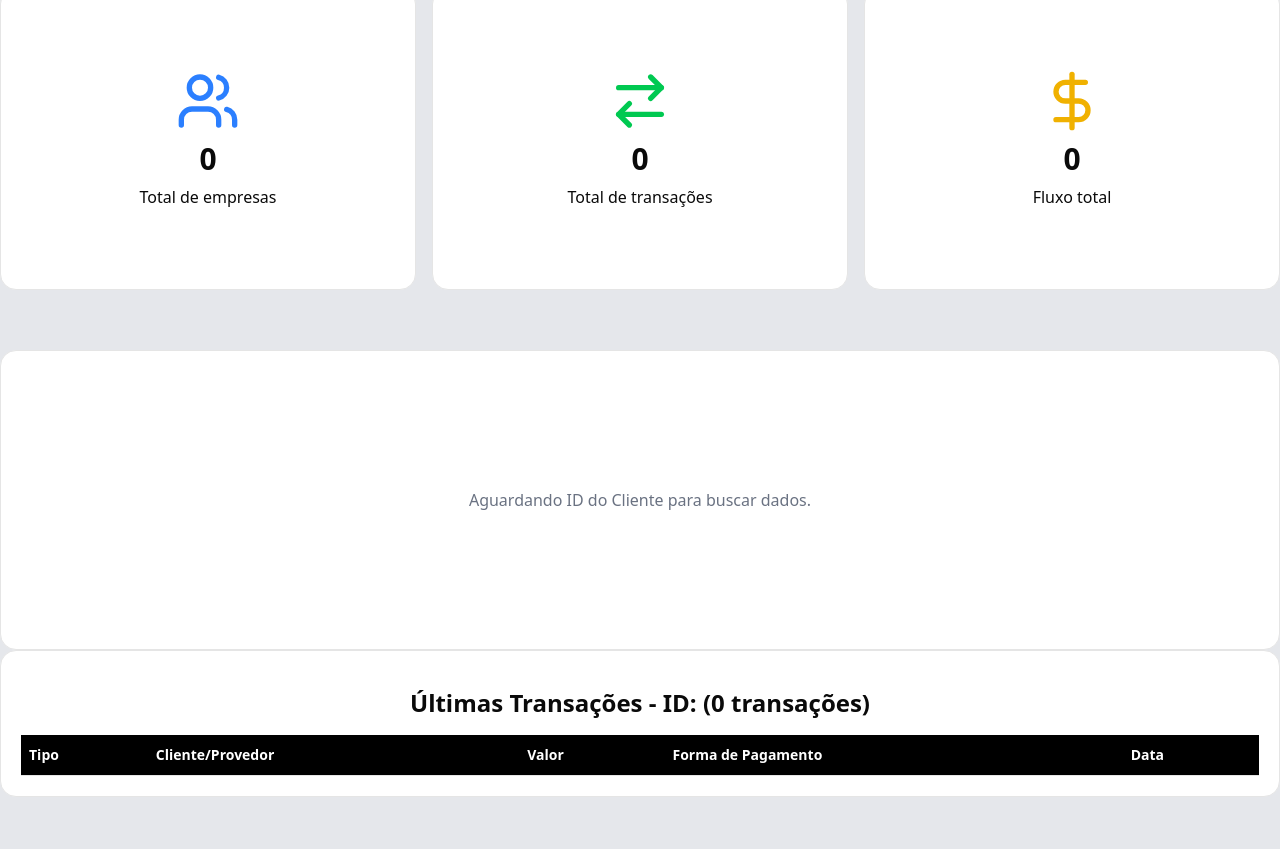
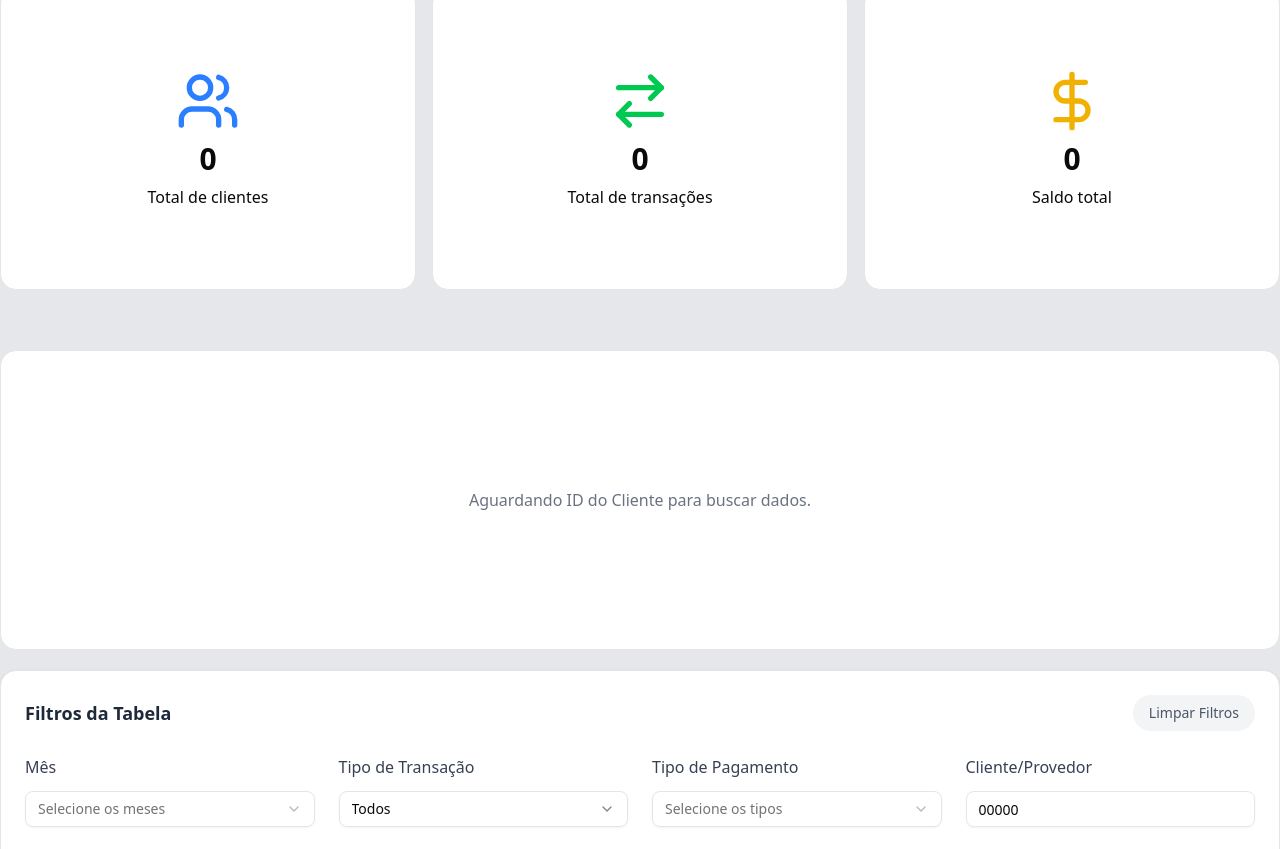
Before and after one commit to GuilhermeMViana/santander-challenge-front-end, a Next.js app: page /transacoes in a window 1280 px wide. Shown: the part 331-1180 px from the top of the page. Built offline with nearby package versions, Linux system fonts and the light colour scheme.

Commit message:
fix(page-transactions): Fixing the transactions table to only fetch the passed id in each page.

```diff
--- a/src/app/cnae/page.tsx
+++ b/src/app/cnae/page.tsx
@@ -11,7 +11,7 @@ export default function CNAE() {
                     <PieCharts />
                 </div>
                 <div className="w-full xl:w-1/2">
-                    <TransactionsTable title="Últimas transações" />
+                    <TransactionsTable title="Últimas transações" queryParams={{ id: '' }} />
                 </div>
             </div>
         </div>
--- a/src/app/transacoes/cards.tsx
+++ b/src/app/transacoes/company-cards.tsx
@@ -54,13 +54,13 @@ export function CompanyCards() {
     return (
         <div className="grid grid-cols-1 sm:grid-cols-3 gap-4 mb-8 lg:mb-15">
             <Card icon={<Users size={64} className="text-blue-500 sm:w-16 sm:h-16" />} price={cardData.companies}>
-                <p className="text-sm sm:text-base">Total de empresas</p>
+                <p className="text-sm sm:text-base">Total de clientes</p>
             </Card>
             <Card icon={<ArrowRightLeft size={64} className="text-green-500 sm:w-16 sm:h-16" />} price={cardData.transactions}>
                 <p className="text-sm sm:text-base">Total de transações</p>
             </Card>
             <Card icon={<DollarSign size={64} className="text-yellow-500 sm:w-16 sm:h-16" />} price={cardData.total}>
-                <p className="text-sm sm:text-base">Fluxo total</p>
+                <p className="text-sm sm:text-base">Saldo total</p>
             </Card>
         </div>
     );
--- /dev/null
+++ b/src/app/transacoes/company-transactions.tsx
@@ -0,0 +1,32 @@
+'use client';
+
+import { TableFilters, FilterData } from '@/components/table-filters';
+import { TransactionsTable } from '@/components/transactions-table';
+import React, { useState } from 'react';
+import { useCnpjID } from '../contexts/cnpj-id';
+
+export const CompanyTransactions: React.FC = () => {
+    const { id } = useCnpjID();
+    const [filters, setFilters] = useState<FilterData>({
+        months: [],
+        transactionType: "",
+        paymentType: [],
+        clients: []
+    });
+
+    const handleFiltersApply = (newFilters: FilterData) => {
+        console.log('Filtros aplicados:', newFilters);
+        setFilters(newFilters);
+    };
+
+    return (
+        <div className="company-transactions mt-5">
+            <TableFilters onFiltersApply={handleFiltersApply} />
+            <TransactionsTable
+                title="Últimas Transações"
+                queryParams={{ id }}
+                filters={filters}
+            />
+        </div>
+    );
+};
--- a/src/app/transacoes/page.tsx
+++ b/src/app/transacoes/page.tsx
@@ -4,7 +4,8 @@ import { Filter } from "@/components/filter";
 import { Header } from "@/components/header";
 import { TransactionsTable } from "@/components/transactions-table";
 import { ArrowRightLeft, DollarSign, Users } from "lucide-react";
-import { CompanyCards } from "./cards";
+import { CompanyCards } from "./company-cards";
+import { CompanyTransactions } from "./company-transactions";
 
 export default function Transacoes() {
     return (
@@ -13,7 +14,8 @@ export default function Transacoes() {
             <Filter/>
             <CompanyCards />
             <BarCharts />
-            <TransactionsTable title="Últimas Transações"/>
+
+            <CompanyTransactions />
         </div>
     )
 }
--- a/src/components/transactions-table/props.ts
+++ b/src/components/transactions-table/props.ts
@@ -1,9 +1,12 @@
+export interface FilterData {
+  months: string[]
+  transactionType: "entrada" | "saida" | ""
+  paymentType: string[]
+  clients: string[]
+}
+
 export interface TransactionTableProps {
   title: string,
-  id?: number;
-  pagador?: string;
-  recebedor?: string;
-  valor?: number;
-  descricao?: string;
-  data?: string;
+  queryParams: { id: string };
+  filters?: FilterData;
 }
--- a/src/components/transactions-table/transactions-table.tsx
+++ b/src/components/transactions-table/transactions-table.tsx
@@ -1,7 +1,6 @@
 'use client';
-import { type TransactionTableProps } from './props'
+import { type TransactionTableProps, FilterData } from './props'
 import { useEffect, useState } from 'react'
-import { useCnpjID } from '@/app/contexts/cnpj-id'
 
 import {
     Table,
@@ -14,17 +13,16 @@ import {
 import { Button } from "@/components/ui/button"
 import { ChevronLeft, ChevronRight } from "lucide-react"
 
-export const TransactionsTable = ({ title }: TransactionTableProps) => {
-    const { id } = useCnpjID();
+export const TransactionsTable = ({ title, queryParams, filters }: TransactionTableProps) => {
 
     const [transactions, setTransactions] = useState<any[]>([]);
     const [totalPages, setTotalPages] = useState<number>(0);
     const [currentPage, setCurrentPage] = useState<number>(1);
 
     useEffect(() => {
-        console.log('ID do contexto mudou:', id);
+        console.log('ID do contexto mudou:', queryParams.id);
 
-        if (!id || id.trim() === '') {
+        if (!queryParams.id || queryParams.id.trim() === '') {
             setTransactions([]);
             setTotalPages(0);
             setCurrentPage(1);
@@ -34,17 +32,49 @@ export const TransactionsTable = ({ title }: TransactionTableProps) => {
         // Reset para página 1 quando ID mudar
         setCurrentPage(1);
 
-    }, [id]);
+    }, [queryParams.id]);
+
+    // Efeito para resetar página quando filtros mudarem
+    useEffect(() => {
+        if (queryParams.id && queryParams.id.trim() !== '') {
+            console.log('Filtros mudaram, resetando para página 1:', filters);
+            setCurrentPage(1);
+        }
+    }, [filters, queryParams.id]);
 
     useEffect(() => {
-        if (!id || id.trim() === '') {
+        if (!queryParams.id || queryParams.id.trim() === '') {
             return;
         }
 
         const fetchTransactions = async (page: number = 1) => {
 
             try {
-                const apiUrl = `http://127.0.0.1:5000/transactions/list?id=CNPJ_${id}&page=${page}`;
+                // Construir parâmetros de query baseado nos filtros
+                const params = new URLSearchParams();
+                params.append('id', `CNPJ_${queryParams.id}`);
+                params.append('page', page.toString());
+
+                // Adicionar filtros como parâmetros de query
+                if (filters) {
+                    if (filters.months.length > 0) {
+                        params.append('date', filters.months.join(','));
+                    }
+                    if (filters.transactionType) {
+                        params.append('inOut', filters.transactionType);
+                    }
+                    if (filters.paymentType.length > 0) {
+                        params.append('type', filters.paymentType.join(','));
+                    }
+                    if (filters.clients.length > 0) {
+                        params.append('customProv', filters.clients.join(','));
+                    }
+                }
+
+                console.log('Parâmetros de query:', params.toString());
+
+                const apiUrl = `http://127.0.0.1:5000/transactions/list?${params.toString()}`;
+                console.log('URL da API com filtros:', apiUrl);
 
                 const response = await fetch(apiUrl, {
                     method: 'GET',
@@ -73,7 +103,7 @@ export const TransactionsTable = ({ title }: TransactionTableProps) => {
 
         fetchTransactions(currentPage);
 
-    }, [id, currentPage]);
+    }, [queryParams.id, currentPage, filters]);
 
     // Função para navegar para a página anterior
     const handlePreviousPage = () => {
@@ -94,11 +124,11 @@ export const TransactionsTable = ({ title }: TransactionTableProps) => {
         setCurrentPage(page);
     };
 
-
     return (
         <div className='flex flex-col w-full p-5 border rounded-2xl bg-white'>
+
             <h3 className="text-2xl font-semibold mb-4 mt-4 text-center">
-                {title} - ID: {id} ({transactions.length} transações)
+                {title} - ({transactions.length} transações)
             </h3>
             <Table>
                 <TableHeader className='bg-black'>
```
